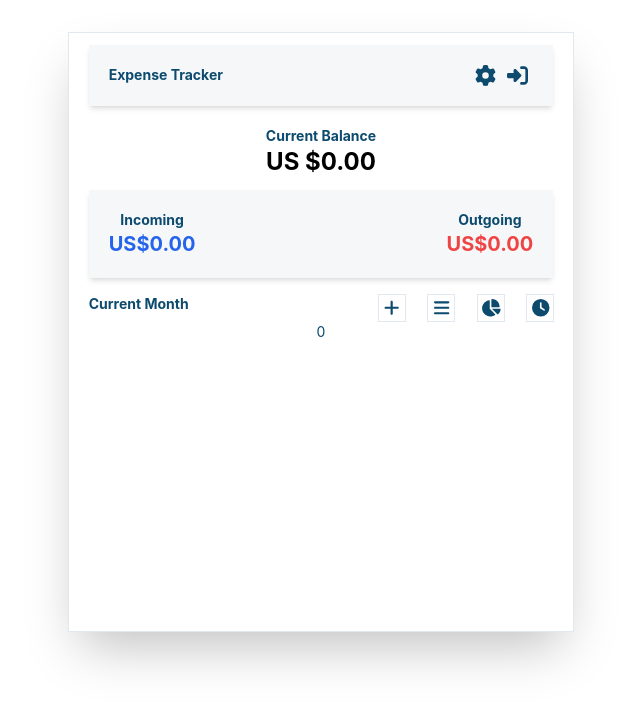
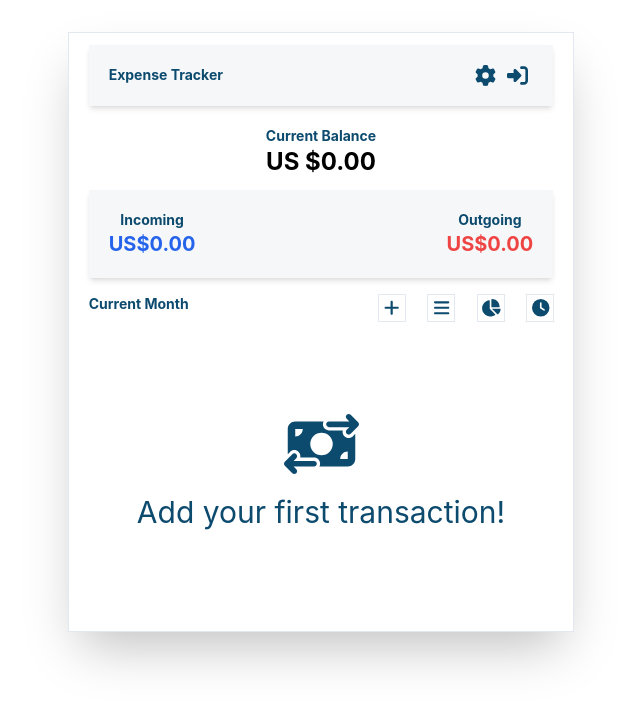
Before and after one commit to thekevinchau/ExpenseTracker, a React (Vite) app: page / in a window 1280 px wide. Shown: the top 706 px of the page, without its empty margins (319-959 px from the left). Built offline with nearby package versions, Linux system fonts and the light colour scheme.

Commit message:
Fixed the bug where add a transaction icon was showing up despite having a populated list

```diff
--- a/src/components/CategoryForms.tsx
+++ b/src/components/CategoryForms.tsx
@@ -9,11 +9,11 @@ interface CategoryFormsProps {
 
 let isAlertShown: boolean;
 
-function AlertBox(): JSX.Element {
+export function AlertBox(): JSX.Element {
   return (
     <Alert status="warning" className="mt-1">
       <AlertIcon />
-      WARNING: Please input a category!
+      WARNING: You need to input a value!
     </Alert>
   );
 }
@@ -27,13 +27,11 @@ export const CategoryForms = ({ setPageState }: CategoryFormsProps) => {
   };
 
   const addToCategoryArray = () => {
-
-    categoryObj.name === "" ? isAlertShown = true : isAlertShown = false
-
+    categoryObj.name === "" ? (isAlertShown = true) : (isAlertShown = false);
     const resetCategoryObject = { name: "" };
     setCategoryArray([...categoryArray, categoryObj]);
     setCategoryObj(resetCategoryObject);
-    console.log(categoryArray)
+    console.log(categoryArray);
   };
 
   return (
@@ -56,12 +54,13 @@ export const CategoryForms = ({ setPageState }: CategoryFormsProps) => {
             variant="filled"
             onChange={handleCategoryInput}
           ></Input>
-          <Button
-            colorScheme="blue"
+          <button
             onClick={() => addToCategoryArray()}
+            disabled={isAlertShown === true}
+            className="transition rounded-md ease-in-out delay-150 border text-sky-500 border-sky-500 hover:-translate-y-1 hover:scale-110 hover:bg-indigo-500 hover:text-white hover:border-none duration-300 w-64"
           >
             Add
-          </Button>
+          </button>
         </ButtonGroup>
         {isAlertShown === true && <AlertBox></AlertBox>}
       </div>
--- a/src/components/Display.tsx
+++ b/src/components/Display.tsx
@@ -30,7 +30,7 @@ export default function Display({toggleSettings}: DisplayProps): JSX.Element {
   const [outgoingBalance, setOutGoingBalance] = useState<number>(0);
   const [expenseArray, setExpenseArray] = useState<Expense[]>([]);
   const [pageState, setPageState] = useState<string>("listView");
-  const isExpenseArrayPopulated = (pageState === "listView" && expenseArray.length)
+  const isExpenseArrayPopulated = (pageState === "listView" && expenseArray.length > 0)
 
   const addExpense = () => {
     setExpenseArray([...expenseArray, ExpenseObj]);
@@ -89,11 +89,11 @@ export default function Display({toggleSettings}: DisplayProps): JSX.Element {
         ></ExpenseForms>
       )}
 
-      {isExpenseArrayPopulated && <div className="mt-5 flex flex-col h-auto overflow-scroll mb-5">
+      {isExpenseArrayPopulated && pageState === "listView" && <div className="mt-5 flex flex-col h-auto overflow-scroll mb-5">
         {expenseArray.map((expense: Expense, id: number) => (<Expense ExpenseObj={expense} key={id}></Expense>))}
         </div>}
 
-      {isExpenseArrayPopulated === false  && (
+      {isExpenseArrayPopulated === false  && pageState === "listView" && (
         <div className="text-3xl h-1/2 flex flex-col justify-center items-center">
           <FontAwesomeIcon icon={faMoneyBillTransfer} size="2xl" />
           <p className="mt-5">Add your first transaction!</p>
```
